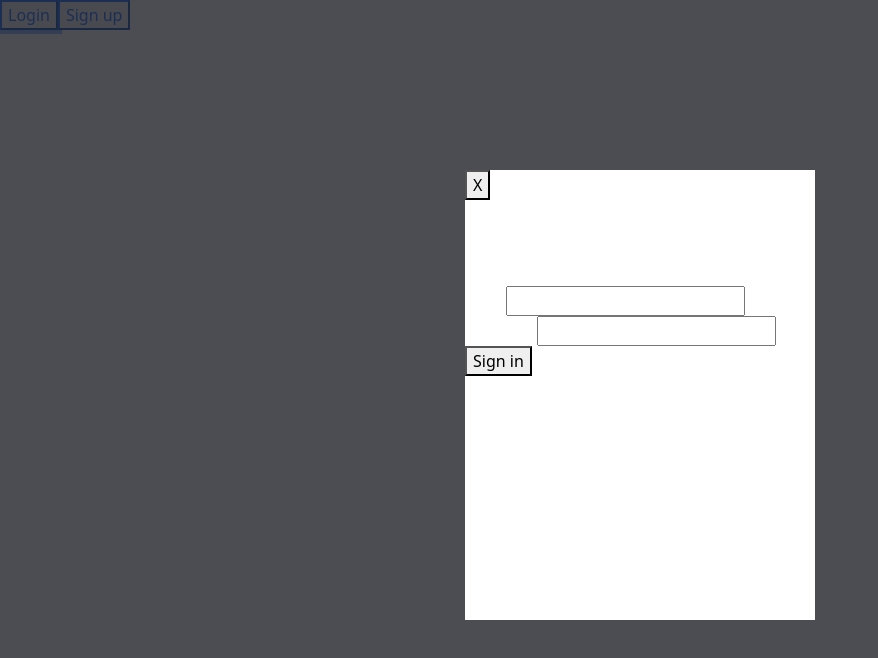
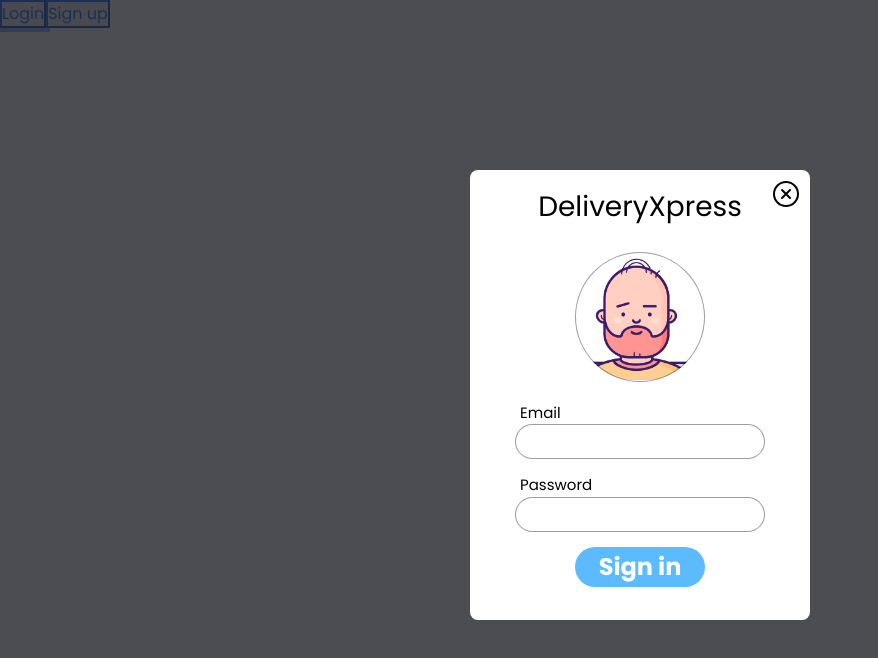
Before and after one commit to CamiloEMP/PaginaEnvios, a React (Create React App) app: page / in a window 1280 px wide. Both pictures are taken after a click on the button "Login". Shown: the top 658 px of the page, without its empty margins (0-878 px from the left). Built offline with nearby package versions, Linux system fonts and the light colour scheme.

Commit message:
login estilos terminados

```diff
--- a/public/index.html
+++ b/public/index.html
@@ -1,20 +1,23 @@
 <!DOCTYPE html>
 <html lang="en">
+
 <head>
   <meta charset="utf-8" />
   <link rel="icon" href="%PUBLIC_URL%/favicon.ico" />
+  <link
+    href="https://fonts.googleapis.com/css2?family=Outfit:wght@400;700;900&family=Poppins:ital,wght@0,400;0,700;1,500&display=swap"
+    rel="stylesheet">
   <meta name="viewport" content="width=device-width, initial-scale=1" />
   <meta name="theme-color" content="#000000" />
-    <meta
-      name="description"
-      content="Web site created using create-react-app"
-    />
+  <meta name="description" content="Web site created using create-react-app" />
   <title>React App</title>
 </head>
+
 <body>
   <noscript>You need to enable JavaScript to run this app.</noscript>
   <div id="root"></div>
   <div id="Modal_login"></div>
   <div id="Modal_register"></div>
 </body>
+
 </html>
--- a/src/components/FormLogin.jsx
+++ b/src/components/FormLogin.jsx
@@ -1,5 +1,5 @@
 import "../styles/FormLogin.css";
-
+import { IoCloseCircleOutline } from "react-icons/io5";
 const FormLogin = ({ openModal, setOpenModal }) => {
   const onSubmitLogin = (event) => {
     event.preventDefault();
@@ -12,19 +12,17 @@
   return (
     <form onClick={onSubmitLogin} className="FLogin">
       <button onClick={closeLogin} className="FLogin-close">
-        X
+        <IoCloseCircleOutline className="icon-close" />
       </button>
-      <h2>DeliveryXpress</h2>
-      <p>IMAGEN</p>
-      <label htmlFor="FLogin-email">
-        Email
-        <input type="email" id="FLogin-email" name="FLogin-email" />
-      </label>
-      <label htmlFor="FLogin-password">
-        Password
-        <input type="password" id="FLogin-password" name="FLogin-password" />
-      </label>
-      <button>Sign in</button>
+      <h3>DeliveryXpress</h3>
+      <div className="Flogin-img-user"></div>
+      <label htmlFor="FLogin-email" className="Flogin-label">Email</label>
+      <input type="email" id="FLogin-email" name="FLogin-email" className="Flogin-input" />
+      <label htmlFor="FLogin-password" className="Flogin-label">Password</label>
+      <input type="password" id="FLogin-password" name="FLogin-password" className="Flogin-input" />
+      <div className="Flogin-container-btn">
+        <button className="Flogin-btn">Sign in</button>
+      </div>
     </form>
   );
 };
--- a/src/index.css
+++ b/src/index.css
@@ -1,13 +1,9 @@
-body {
+* {
   margin: 0;
-  font-family: -apple-system, BlinkMacSystemFont, 'Segoe UI', 'Roboto', 'Oxygen',
-    'Ubuntu', 'Cantarell', 'Fira Sans', 'Droid Sans', 'Helvetica Neue',
-    sans-serif;
-  -webkit-font-smoothing: antialiased;
-  -moz-osx-font-smoothing: grayscale;
+  padding: 0;
+  box-sizing: border-box;
 }
 
-code {
-  font-family: source-code-pro, Menlo, Monaco, Consolas, 'Courier New',
-    monospace;
+body {
+  font-family: 'Poppins', sans-serif !important;
 }
--- a/src/styles/FormLogin.css
+++ b/src/styles/FormLogin.css
@@ -1,9 +1,73 @@
 .FLogin {
+  display: flex;
+  flex-direction: column;
+  position: relative;
   background-color: #fff;
-  width: 350px;
+  width: 340px;
   height: 450px;
+  color: #000;
+  text-align: center;
+  border-radius: 8px;
+  padding: 20px 45px;
 }
 
-.FLogin-close:hover {
-  cursor: pointer;
+.icon-close {
+  font-size: 32px;
+  position: absolute;
+  top: 8px;
+  left: 300px;
 }
+
+.FLogin-close {
+  border: 0;
+  background-color: #fff;
+}
+
+.Flogin-img-user {
+  background-image: url("../img/User.png");
+  width: 130px;
+  height: 130px;
+  background-repeat: no-repeat;
+  background-size: contain;
+  background-position: center;
+  border-radius: 50%;
+  border: 1px solid rgba(0, 0, 0, 0.384);
+  margin: 20px auto;
+}
+
+.Flogin-inputs-container {
+  display: flex;
+  flex-direction: column;
+}
+
+.Flogin-label {
+  text-align: initial;
+  font-size: 15px;
+  padding-left: 5px;
+}
+
+.Flogin-input {
+  height: 35px;
+  padding-left: 10px;
+  padding-right: 10px;
+  margin-bottom: 15px;
+  border: 1px solid rgba(0, 0, 0, 0.384);
+  border-radius: 20px;
+  outline: none;
+}
+
+.Flogin-container-btn {
+  display: flex;
+  justify-content: center;
+}
+
+.Flogin-btn {
+  width: 130px;
+  height: 40px;
+  border: none;
+  background-color: hsla(205, 100%, 68%, 1);
+  color: #fff;
+  font-size: 24px;
+  font-weight: 700;
+  border-radius: 20px;
+}
```
Also changed, not shown: src/img/User.png (added), 1 other file (tests, documents, lock files or other folders). Lines whose indentation alone changed are shown as unchanged.
